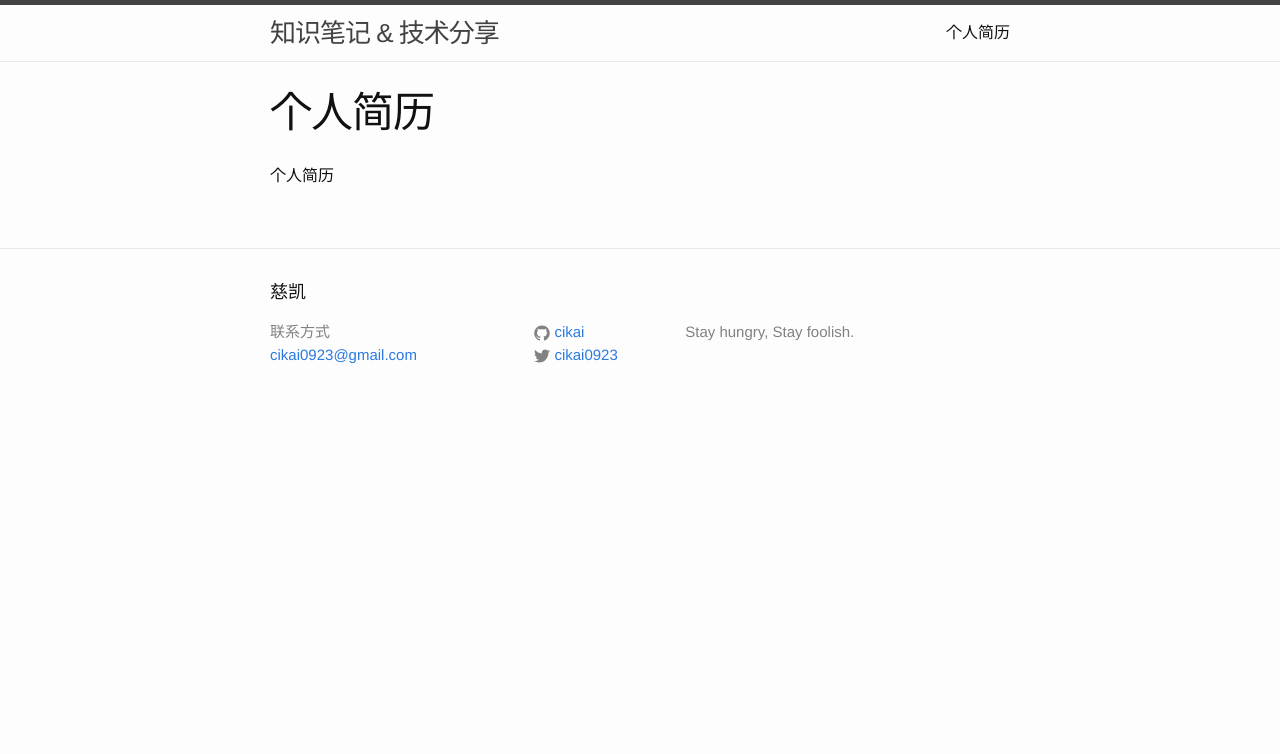
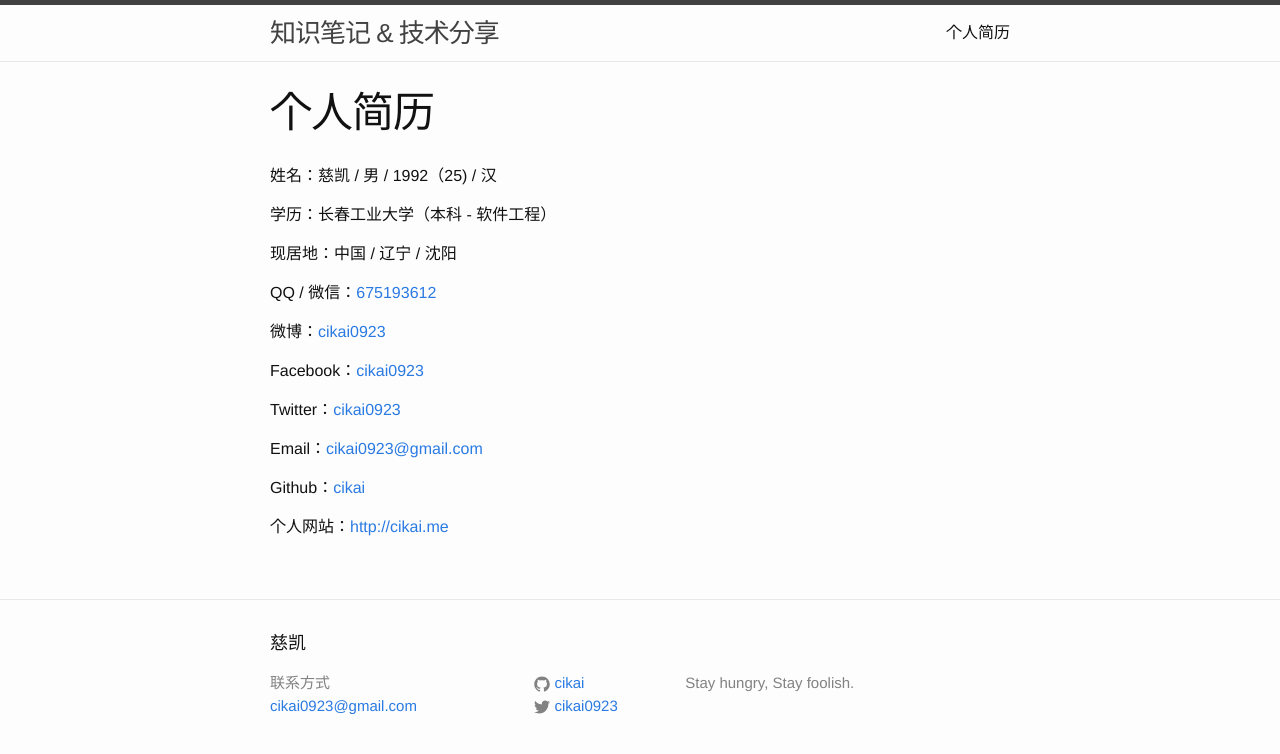
Before and after one commit to cikai/cikai.github.com, a Jekyll site: the page built from about.md, in a window 1280 px wide. Shown: the top 754 px of the page. Built offline with Jekyll 4.4.1, drawn with Linux system fonts in a browser that asks for light colours.

Commit message:
update resume

```diff
--- a/about.md
+++ b/about.md
@@ -4,4 +4,22 @@
 permalink: /about/
 ---
 
-个人简历
+姓名：慈凯 / 男 / 1992（25) / 汉
+
+学历：长春工业大学（本科 - 软件工程）
+
+现居地：中国 / 辽宁 / 沈阳
+
+QQ / 微信：[675193612](tencent://message/?uin=675193612)
+
+微博：[cikai0923](http://weibo.com/cikai0923)
+
+Facebook：[cikai0923](https://www.facebook.com/cikai0923)
+
+Twitter：[cikai0923](https://twitter.com/cikai0923)
+
+Email：[cikai0923@gmail.com](mailto:cikai0923@gmail.com)
+
+Github：[cikai](https://github.com/cikai)
+
+个人网站：[http://cikai.me](http://cikai.me)
```
